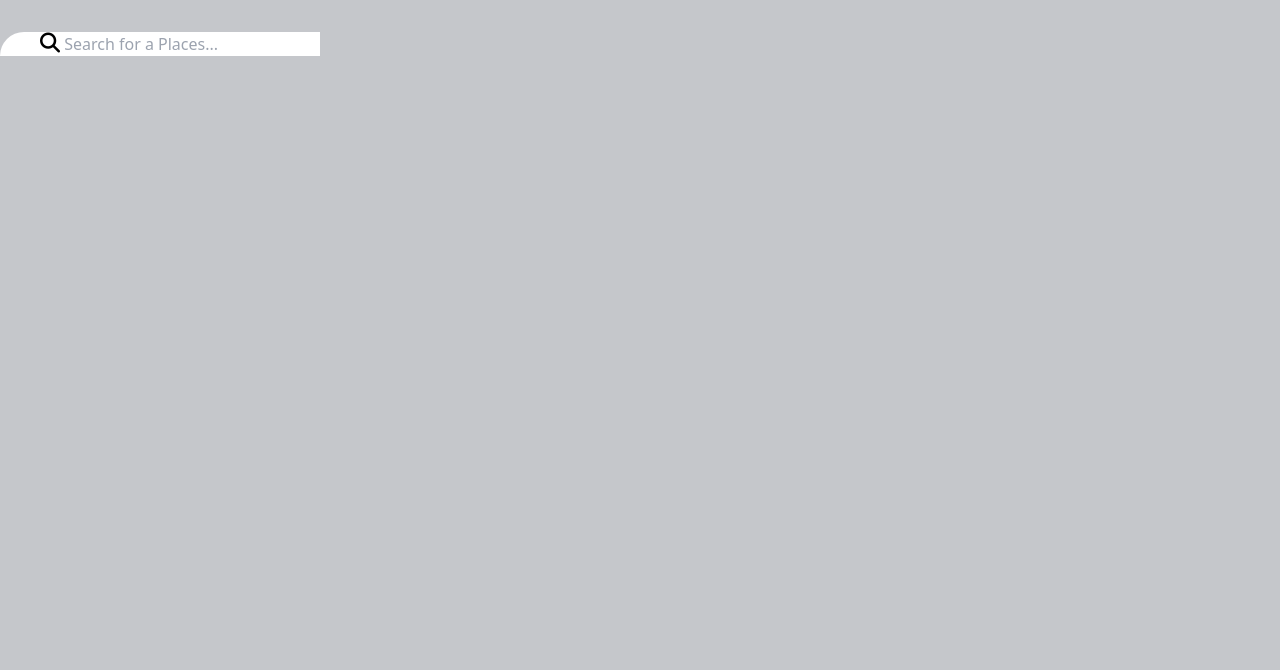
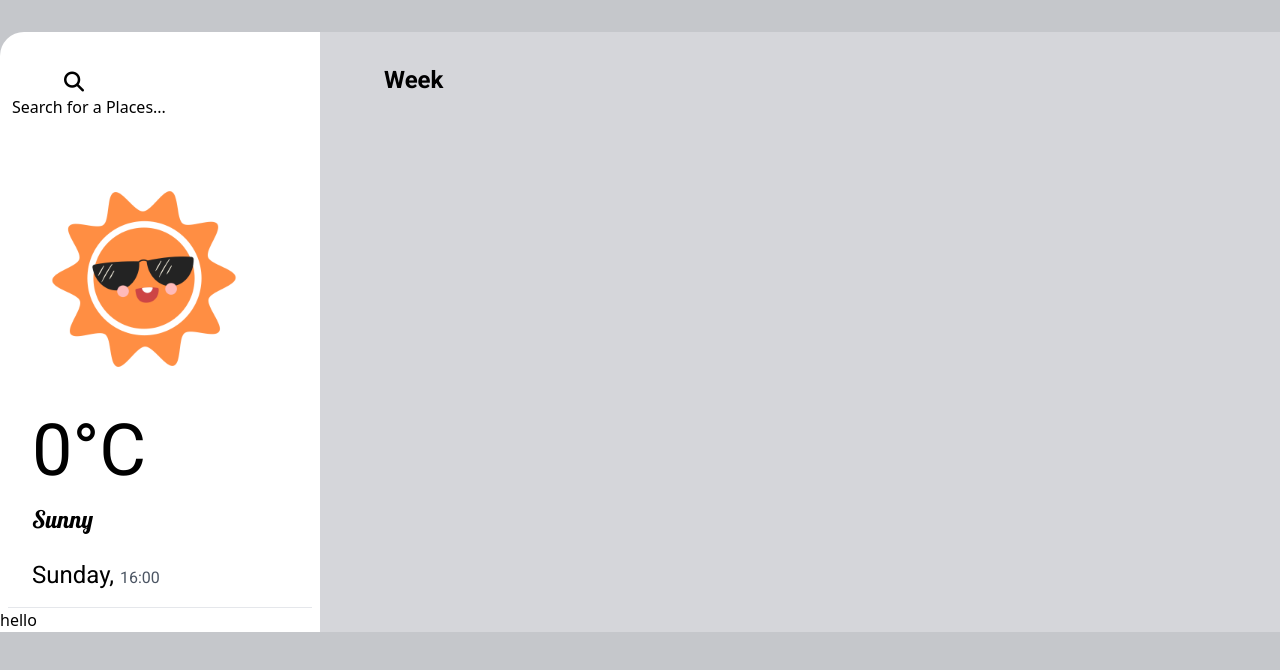
Before and after one commit to Marius-Diran/Weather-App-V2, a website: page src/index.html in a window 1280 px wide. Drawn offline with Linux system fonts and the light colour scheme.

Commit message:
Changes made

```diff
--- a/src/css/input.css
+++ b/src/css/input.css
@@ -1,3 +1,7 @@
+@import url('https://fonts.googleapis.com/css2?family=Roboto:ital,wght@0,100;0,300;0,400;0,500;0,700;0,900;1,100;1,300;1,400;1,500;1,700;1,900&display=swap');
+@import url('https://fonts.googleapis.com/css2?family=JetBrains+Mono:ital,wght@0,100;0,200;0,300;0,400;0,500;0,600;0,700;0,800;1,100;1,200;1,300;1,400;1,500;1,600;1,700;1,800&display=swap');
+@import url('https://fonts.googleapis.com/css2?family=Lobster&display=swap');
+
 @tailwind base;
 @tailwind components;
 @tailwind utilities;
--- a/src/index.html
+++ b/src/index.html
@@ -8,12 +8,25 @@
 </head>
 <body class="bg-[rgb(197,199,203)]">
   <div class="container mx-auto">
-    <div class="main-weather-box my-8">
+    <div class="main-weather-box my-8 flex">
       <div class="weather-box1 w-[25%] bg-white rounded-tl-3xl">
-        <button class="fa-solid fa-magnifying-glass text-xl ml-10 search-btn" style="color: #000000;"></button>
-        <input type="text" placeholder="Search for a Places..." class="text-black text-base">
+        <button class="fa-solid fa-magnifying-glass text-xl ml-16 mt-10 search-btn" style="color: #000000;"></button>
+        <input type="text" placeholder="Search for a Places..." class="text-black text-base placeholder-black ml-3 outline-none">
+        <div class="weather-img w-[60%] mt-16 ml-12">
+          <img src="assets/sunlight.png" class="w-full">
+        </div>
+        <p class="mt-10 ml-8 font-Roboto text-7xl text-black temp">0<span>°C</span></p>
+        <p class="mt-4 ml-8 font-Lobster text-black text-2xl description">Sunny</p>
+        <p class="mt-6 ml-8 font-Roboto text-2xl text-black date">Sunday, <span class="font-Roboto text-base text-gray-600 time">16:00</span></p>
+        <hr class="w-[95%] mx-auto mt-4">
+        <p>hello</p>
       </div>
-      <div class="weather-box2"></div>
+      <div class="weather-box2 w-[75%] bg-[rgb(213,214,218)]">
+        <h3 class="mt-8 ml-16 font-bold font-Roboto text-2xl">Week</h3>
+        <div class="week-cards">
+
+        </div>
+      </div>
     </div>
   </div>
 
--- a/tailwind.config.js
+++ b/tailwind.config.js
@@ -3,6 +3,11 @@ module.exports = {
   content: ["./src/**/*.{html,js}"],
   theme: {
     extend: {},
+    fontFamily: {
+      Roboto: ['Roboto', 'sans-serif'],
+      JetBrainsMono: ['JetBrains Mono', 'monospace'],
+      Lobster: ['Lobster', 'cursive']
+    }
   },
   plugins: [],
 }
```
Also changed, not shown: dist/output.css.
